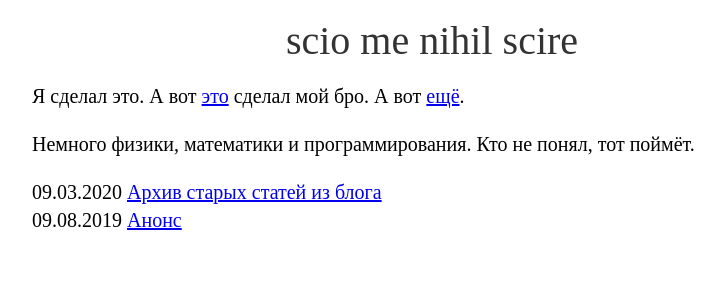
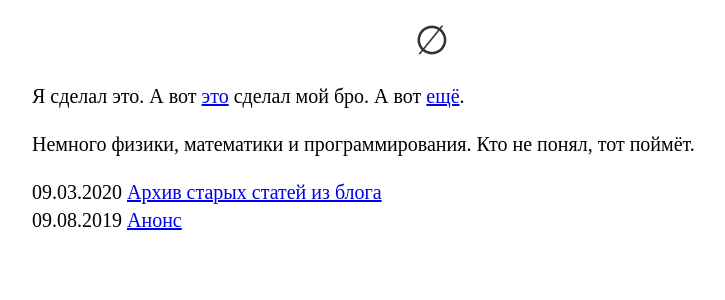
Before and after one commit to citrux/citrux.github.io, a Jekyll site: the page built from index.md, in a window 1280 px wide. Shown: the top 300 px of the page, without its empty margins (208-933 px from the left). Built offline with Jekyll 4.4.1, drawn with Linux system fonts in a browser that asks for light colours; part of the change alters nothing that is shown.

Commit message:
Change title

```diff
--- a/_config.yml
+++ b/_config.yml
@@ -13,7 +13,8 @@
 # you will see them accessed via {{ site.title }}, {{ site.email }}, and so on.
 # You can create any custom variable you would like, and they will be accessible
 # in the templates via {{ site.myvariable }}.
-title: А почему бы и да?
+head_title: ∅ | empty set
+title: ∅
 email: 369565@gmail.com
 description: >- # this means to ignore newlines until "baseurl:"
     Ничего личного, только математика
--- a/_includes/head.html
+++ b/_includes/head.html
@@ -1,4 +1,5 @@
 <head>
   <meta charset="utf-8">
   <link rel="stylesheet" href="{{ "/assets/main.css" | relative_url }}">
+  <title>{{ site.head_title }}</title>
 </head>
--- a/_layouts/home.html
+++ b/_layouts/home.html
@@ -2,8 +2,8 @@
 layout: default
 ---
 
-{%- if page.title -%}
-  <h1>{{ page.title }}</h1>
+  {%- if site.title -%}
+    <h1>{{ site.title }}</h1>
   {%- endif -%}
 
   {{ content }}
--- a/index.md
+++ b/index.md
@@ -1,6 +1,5 @@
 ---
 layout: home
-title: scio me nihil scire
 ---
 
 Я сделал это. А вот [это](https://sputnikas.github.io) сделал мой бро. А вот [ещё](https://freecx.github.io).
```
Lines whose indentation alone changed are shown as unchanged.
